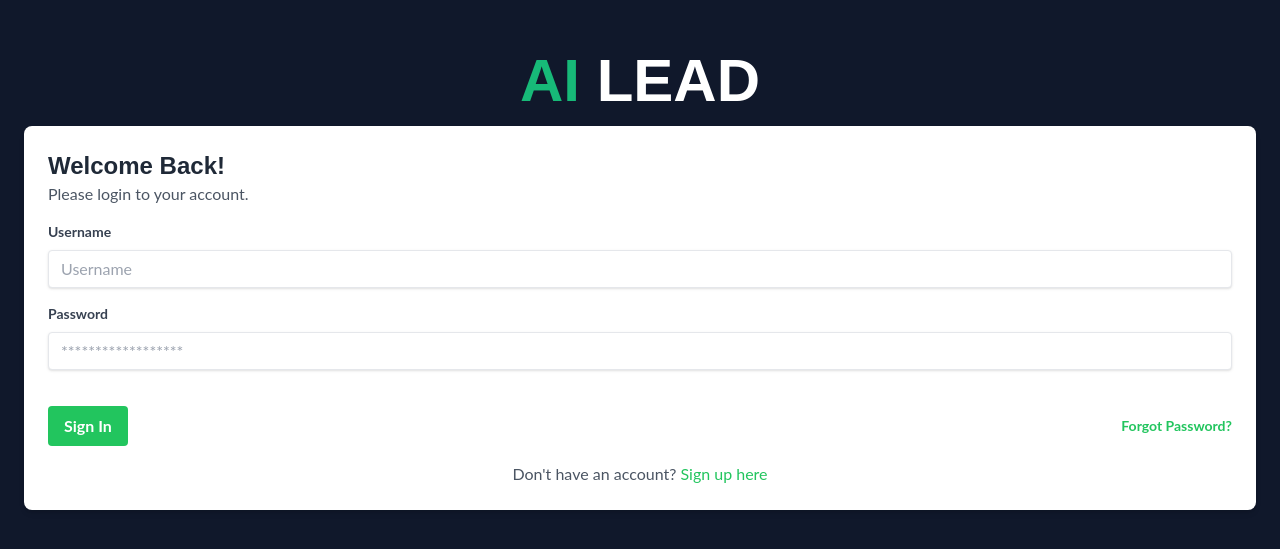
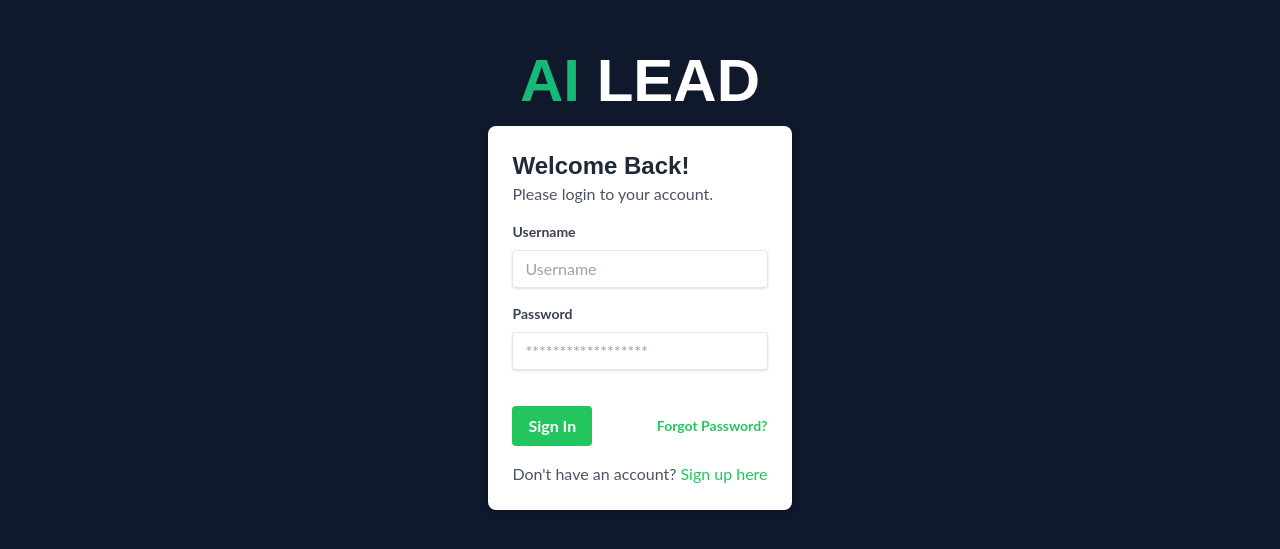
Before and after one commit to PedrogFigueiredo/ailead_frontend, a Next.js app: page /portfolio in a window 1280 px wide. Shown: the part 127-676 px from the top of the page. Built offline with nearby package versions, Linux system fonts and the light colour scheme.

Commit message:
Update PortfolioComponent.jsx

```diff
--- a/src/components/PortfolioComponent.jsx
+++ b/src/components/PortfolioComponent.jsx
@@ -6,7 +6,7 @@
   return (
     <>
       <section className="flex min-h-screen items-center justify-center">
-        <div className="container mx-auto p-6">
+        <div className=" mx-auto p-6">
             <Fade>
               <div className="heading__text relative flex justify-center">
                 <h2 className="text-[36px] font-bold uppercase sm:text-[46px] md:text-[60px]">
@@ -17,7 +17,7 @@
                 </h2>
               </div>
             </Fade>
-          <div className="bg-white shadow-md rounded-lg p-6 login-box">
+          <div className="login-box bg-white shadow-md rounded-lg p-6 ">
             <div className="mb-4">
               <h3 className="text-2xl font-semibold text-gray-800">Welcome Back!</h3>
               <p className="text-gray-600">Please login to your account.</p>
```
